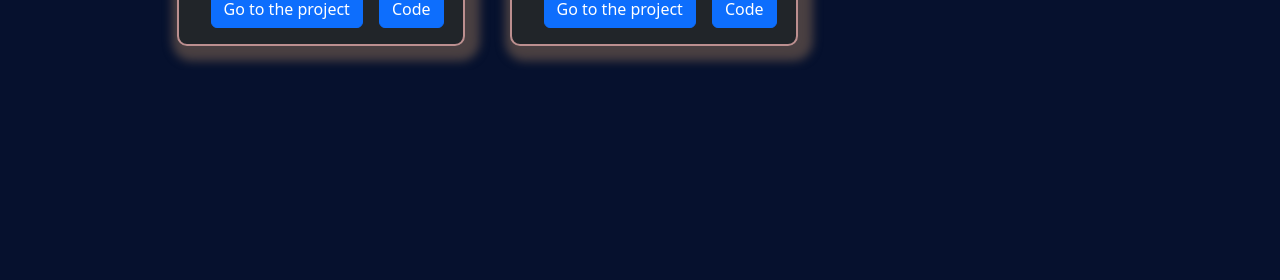
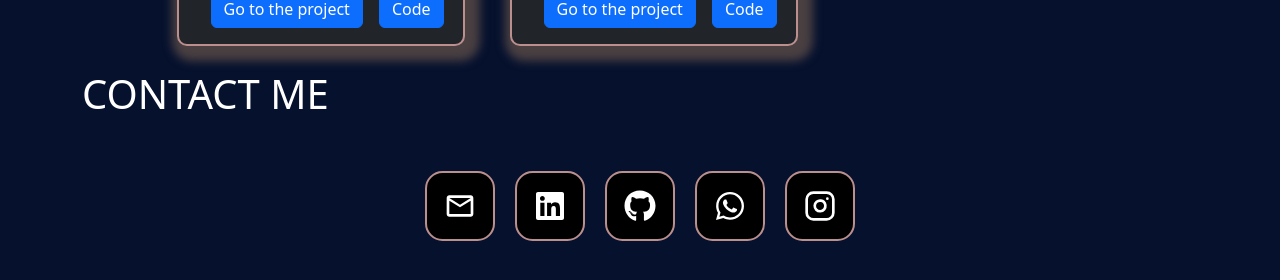
Before and after one commit to subir-raju/My-website, a React (Create React App) app: page / in a window 1280 px wide. Shown: the part 3796-4076 px from the top of the page. Before the commit the page ends 3866 px from the top, so only its background shows below. Built offline with nearby package versions, Linux system fonts and the light colour scheme.

Commit message:
Contact icons

```diff
--- a/src/App.jsx
+++ b/src/App.jsx
@@ -6,6 +6,7 @@ import Education from './components/Education'
 import Experience from './components/Experience'
 import Skills from './components/Skills'
 import Projects from './components/Projects'
+import Contact from './components/Contact'
 
 const App = () => {
   return (
@@ -16,6 +17,7 @@ const App = () => {
   <Experience />
   <Skills />
   <Projects />
+  <Contact />
   </>
   );
 }
--- /dev/null
+++ b/src/components/Contact.jsx
@@ -0,0 +1,35 @@
+import React from "react";
+import { FiInstagram } from "react-icons/fi";
+import { FaLinkedin } from "react-icons/fa";
+import { MdOutlineMailOutline } from "react-icons/md";
+import { FaGithub } from "react-icons/fa6";
+import { FaWhatsapp } from "react-icons/fa";
+
+const Contact = () => {
+  return (
+    <>
+      <div className="container contact">
+        <h1>CONTACT ME</h1>
+        <div className="contact-icon">
+          <a href="mailto:subirdeyraju@gmail.com" className="items">
+            <MdOutlineMailOutline className="icons" />
+          </a>
+          <a href="#" className="items">
+            <FaLinkedin className="icons" />
+          </a>
+          <a href="#" className="items">
+            <FaGithub className="icons" />
+          </a>
+          <a href="#" className="items">
+            <FaWhatsapp className="icons" />
+          </a>
+          <a href="#" className="items">
+            <FiInstagram className="icons" />
+          </a>
+        </div>
+      </div>
+    </>
+  );
+};
+
+export default Contact;
--- a/src/index.css
+++ b/src/index.css
@@ -224,3 +224,33 @@ a {
 .skills .items .item img {
   width: 80px;
 }
+
+/*Contact*/
+
+
+.contact-icon {
+  height: 20vh;
+  display: flex;
+  justify-content: center;
+  align-items: center;
+}
+
+.contact-icon .items {
+  background-color: black;
+  margin: 10px;
+  height: 70px;
+  width: 70px;
+  display: flex;
+  justify-content: center;
+  align-items: center;
+  border-radius: 25%;
+  border: 2px solid rosybrown;
+}
+.contact-icon .items:hover {
+  background-color: brown;
+  box-shadow: var(--box-shadow);
+}
+
+.contact-icon .items .icons {
+  font-size: 2rem;
+}
```
